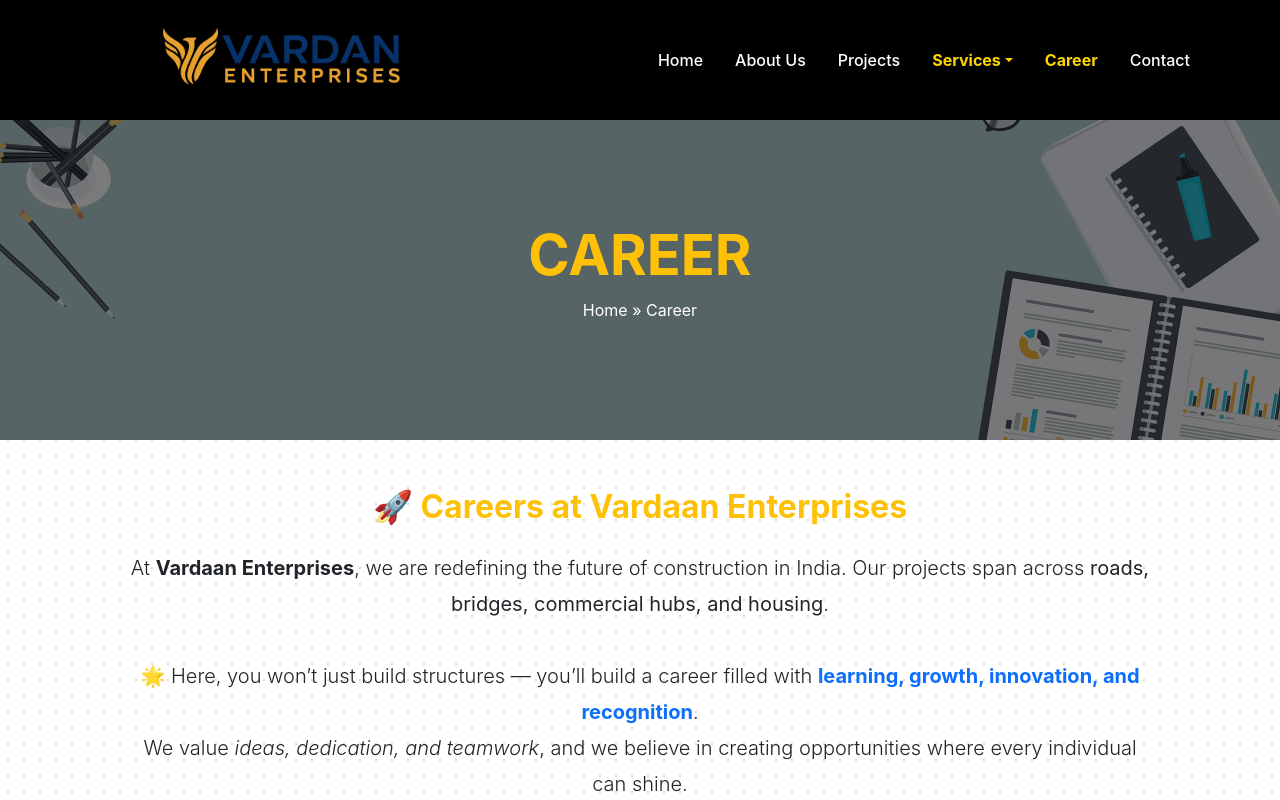
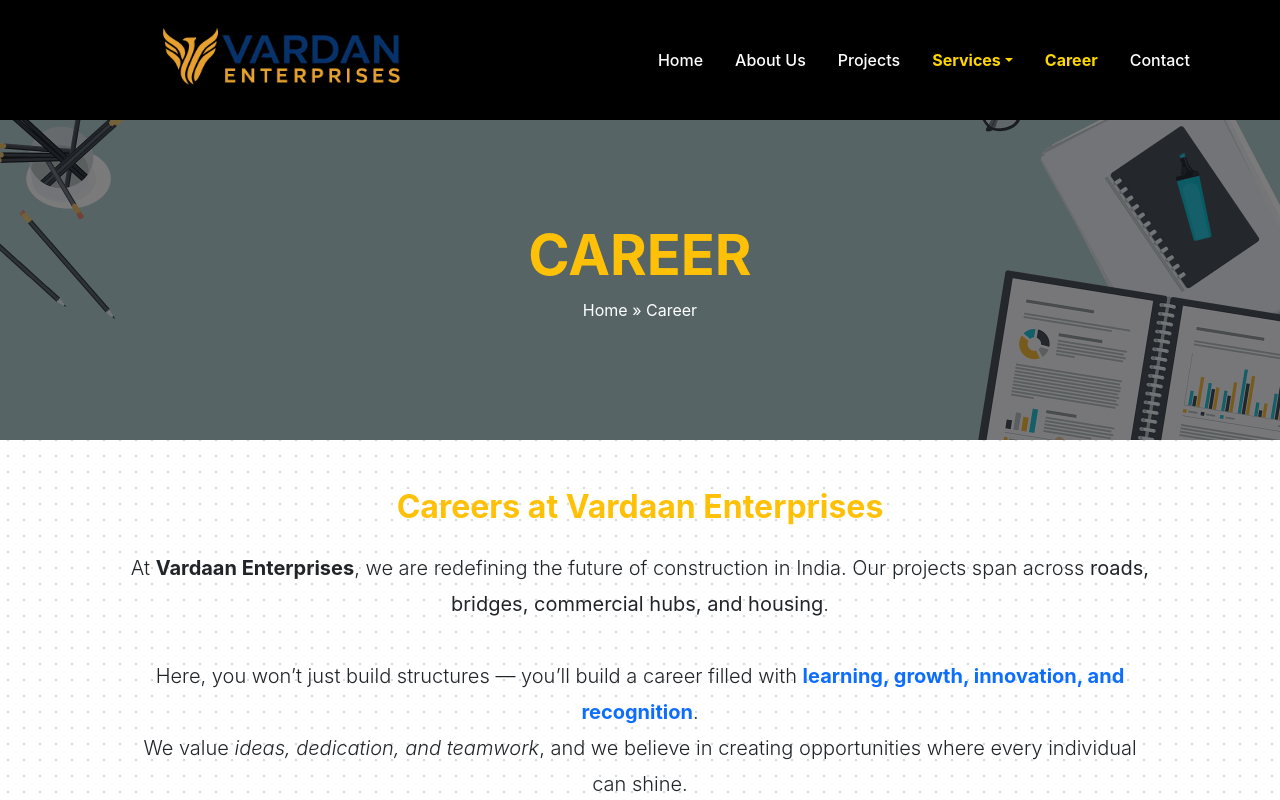
Before and after one commit to evardaan0/Vardaan, a React (Create React App) app in the folder frontend/: page /career in a window 1280 px wide. Shown: the top 800 px of the page. Built offline with nearby package versions, Linux system fonts and the light colour scheme.

Commit message:
Update Career.jsx

```diff
--- a/frontend/src/pages/Career.jsx
+++ b/frontend/src/pages/Career.jsx
@@ -101,14 +101,14 @@
 
       {/* 🔹 About Company */}
       <section className="container py-5 text-center">
-        <h2 className="fw-bold text-warning mb-4">🚀 Careers at Vardaan Enterprises</h2>
+        <h2 className="fw-bold text-warning mb-4">Careers at Vardaan Enterprises</h2>
         <p className="lead px-lg-5" style={{ lineHeight: "1.8" }}>
           At <span className="fw-bold text-dark">Vardaan Enterprises</span>, we are redefining the future of
           construction in India. Our projects span across{" "}
           <strong>roads, bridges, commercial hubs, and housing</strong>.
           <br />
           <br />
-          🌟 Here, you won’t just build structures — you’ll build a career filled with{" "}
+           Here, you won’t just build structures — you’ll build a career filled with{" "}
           <span className="text-primary fw-bold">learning, growth, innovation, and recognition</span>.
           <br />
           We value <em>ideas, dedication, and teamwork</em>, and we believe in creating opportunities where every
```
